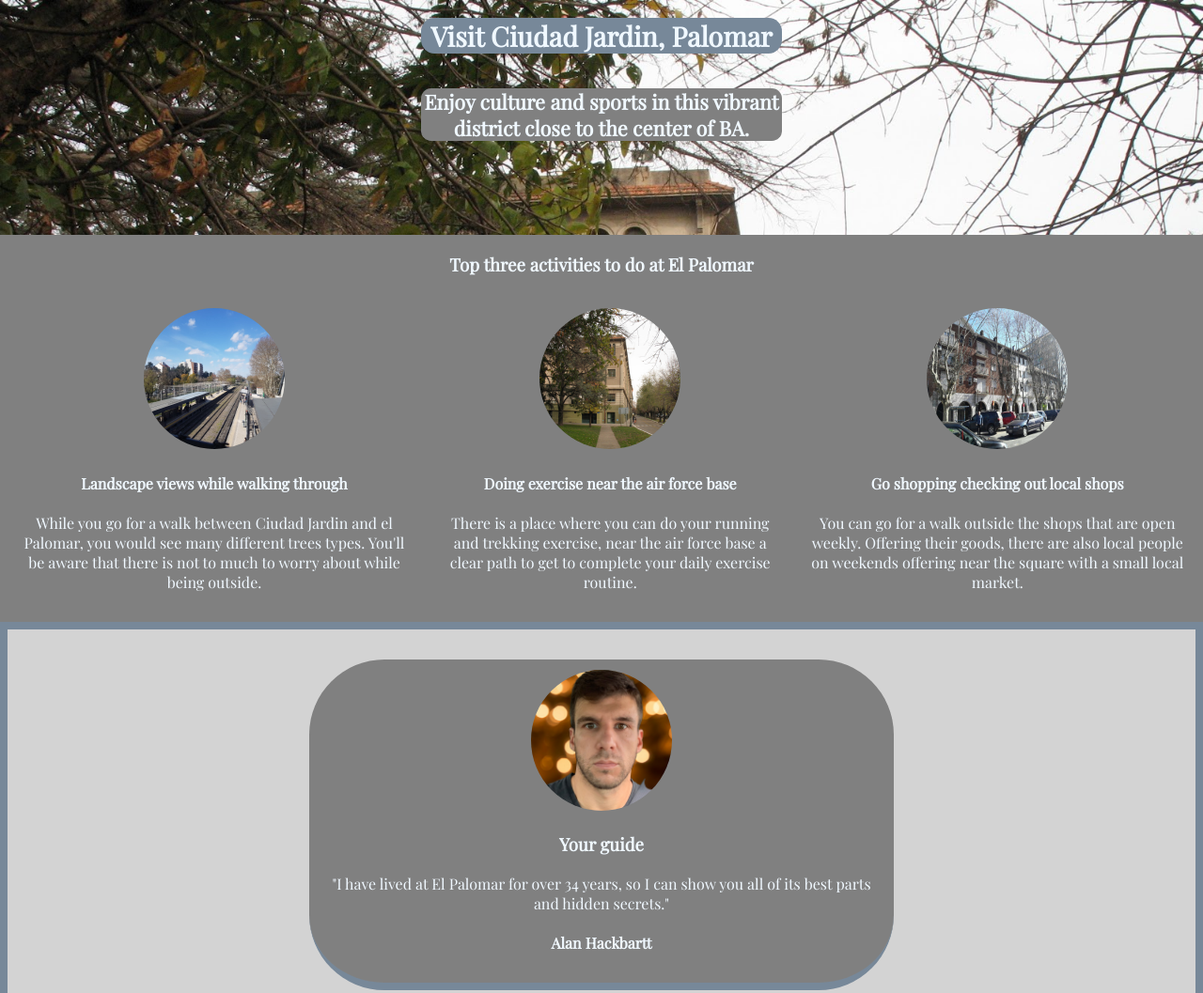
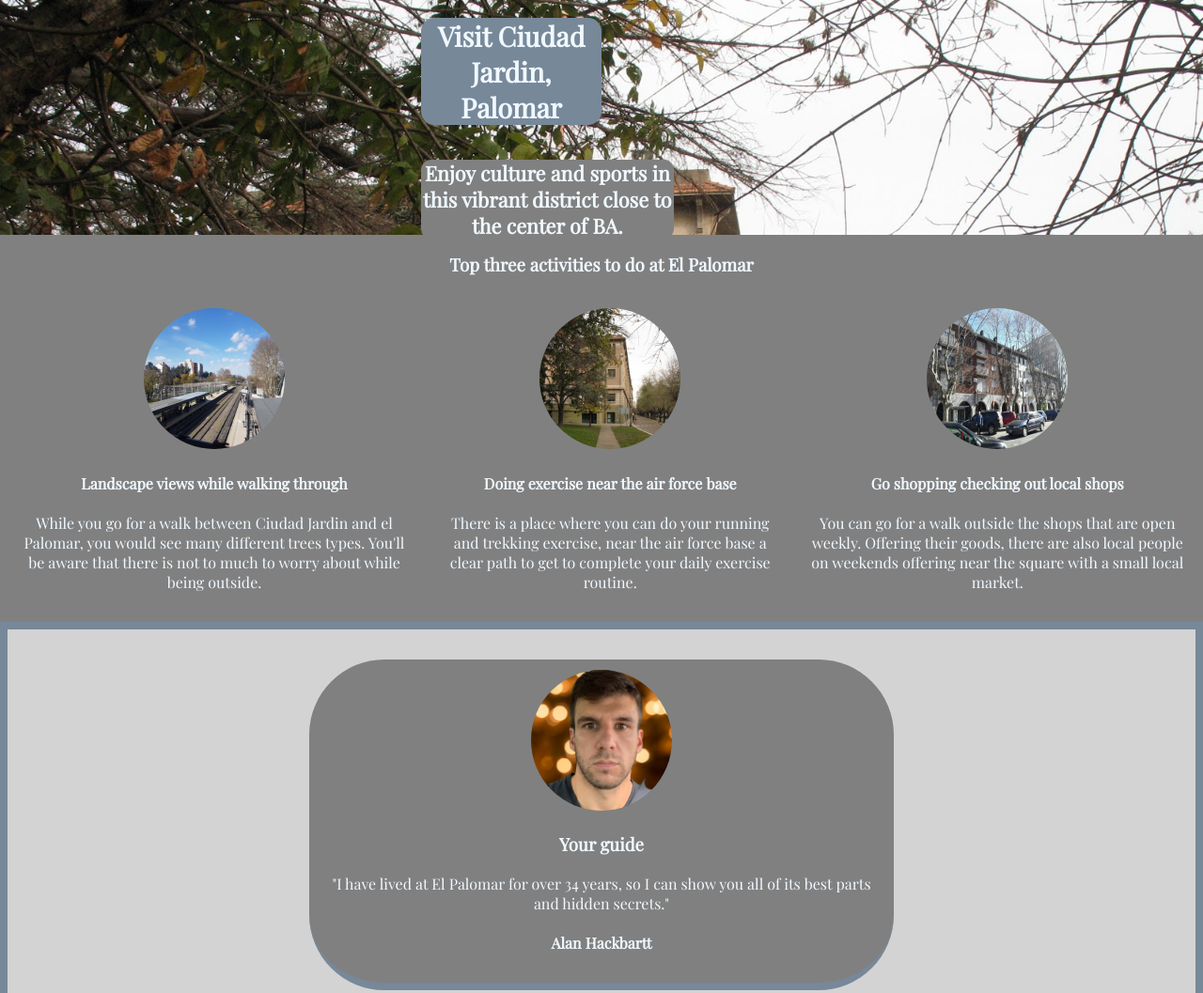
Before and after one commit to Alan-H-H/home--town, a plain HTML site: page index.html in a window 1280 px wide. Shown: the top 1057 px of the page at 94% size. Drawn offline with nearby package versions, Linux system fonts and the light colour scheme.

Commit message:
Update styles.css

```diff
--- a/styles.css
+++ b/styles.css
@@ -23,10 +23,12 @@ body {
 h1{
     background: lightslategray;
     border-radius: 0.5em;
+    width: 50%;
 }
 h2{
     background: gray;
     border-radius: 0.5em;
+    width: 70%;
 }
 .activities{
     display: flex;
```
